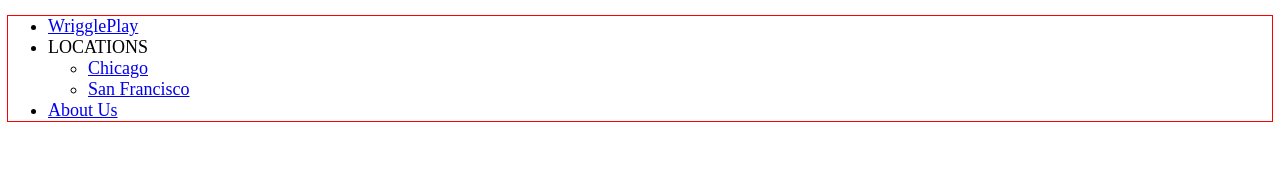
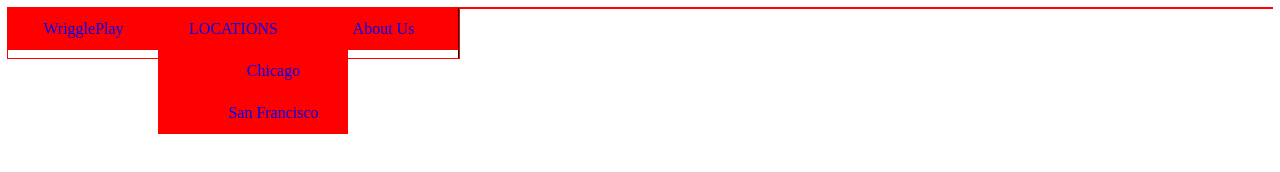
Before and after one commit to jkarnowski/wriggle-kids, a website: page public/index.html in a window 1280 px wide. Drawn offline with nearby package versions, Linux system fonts and the light colour scheme; some packages are replaced by stand-ins of ours.

Commit message:
WIP css styling home page

```diff
--- a/public/css/main.css
+++ b/public/css/main.css
@@ -3,13 +3,44 @@
 }
 
 /*navbar*/
-.navbar {
+.navbar-wrap {
   width: 100%;
+  height: 50px;
+  margin: 0px;
+  z-index: 99;
+  position: relative;
+  background-color: #bdc3c7;
 }
 
-.navbar > ul > li {
-  font-size: 18px;
+.navbar {
+  height: 50px;
+  padding: 0px;
+  margin: 0px;
+  position: absolute;
+  border-right: 1px solid black;
+}
+
+.navbar li {
+  height: auto;
+  width: 150px;
+  float: left;
+  text-align: center;
+  list-style: none;
+  padding: 0;
+  margin: 0;
+  background-color: red;
+}
+
+.navbar a {
+  padding: 12px 0;
+  border-left: 1px solid red;
+  border-right: 1x solid blue;
   text-decoration: none;
+  display: block;
+}
+
+.dropdown-menu {
+  text-align: center;
 }
 
 /*
--- a/public/index.html
+++ b/public/index.html
@@ -9,10 +9,10 @@
 </head>
 <body ng-app="wriggleApp">
 
-  <nav class="navbar debug">
-    <ul>
+  <nav id="navbar-wrap" class="debug">
+    <ul class="navbar debug">
       <li><a href="#/" title="MAIN">WrigglePlay</a></li>
-      <li class="dropdown" data-toggle="dropdown" role="button" aria-haspopup="true" aria-expanded="false">LOCATIONS<span class="caret"></span>
+      <li><a href="#locations">LOCATIONS</a></span>
         <ul class="dropdown-menu">
           <li><a href="#chicago">Chicago</a></li>
           <li><a href="#sanfrancisco">San Francisco</a></li>
```
